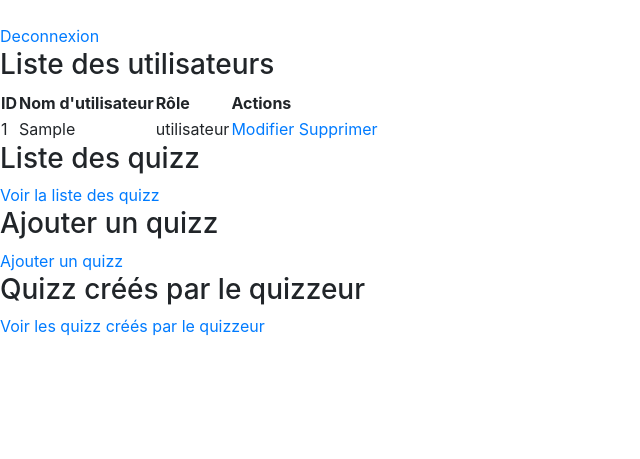
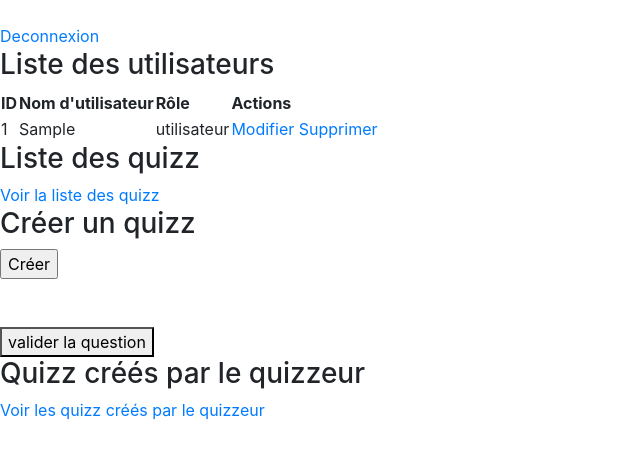
Before and after one commit to The-NumeN/QuizzeoPSB, a PHP site: page /Admin.php in a window 1280 px wide. Shown: the part 91-550 px from the top of the page, without its empty margins (0-640 px from the left). Run offline with PHP 8.4, Linux system fonts and the light colour scheme; tables that the repository leaves empty hold one stand-in row (values such as "Sample post").

Commit message:
questions

```diff
--- a/Admin.php
+++ b/Admin.php
@@ -46,6 +46,7 @@ while ($row = mysqli_fetch_assoc($result)) {
     <title>Administrateur</title>
 </head>
 <body>
+    <script src="creaquestion.js"></script>
     <a href="Connexion.php">Deconnexion</a>
     <h3>Liste des utilisateurs</h3>
     <table>
@@ -70,10 +71,13 @@ while ($row = mysqli_fetch_assoc($result)) {
 
     <h3>Liste des quizz</h3>
     <a href="quizz_list.php">Voir la liste des quizz</a>
-
-    <h3>Ajouter un quizz</h3>
-    <a href="ajout_quizz.php">Ajouter un quizz</a>
-
+    <h3>Créer un quizz</h3>
+    <div class="créer">
+        <input type="button" onclick="addquestion()" value="Créer"/><br></br>
+        <form>
+            <div id="crea"></div><br>
+            <button type="submit">valider la question</button>
+        </form>
     <h3>Quizz créés par le quizzeur</h3>
     <a href="user_quizzes.php">Voir les quizz créés par le quizzeur</a>
 </body>
```
Also changed, not shown: quizzer.php (+6 -1 lines).
